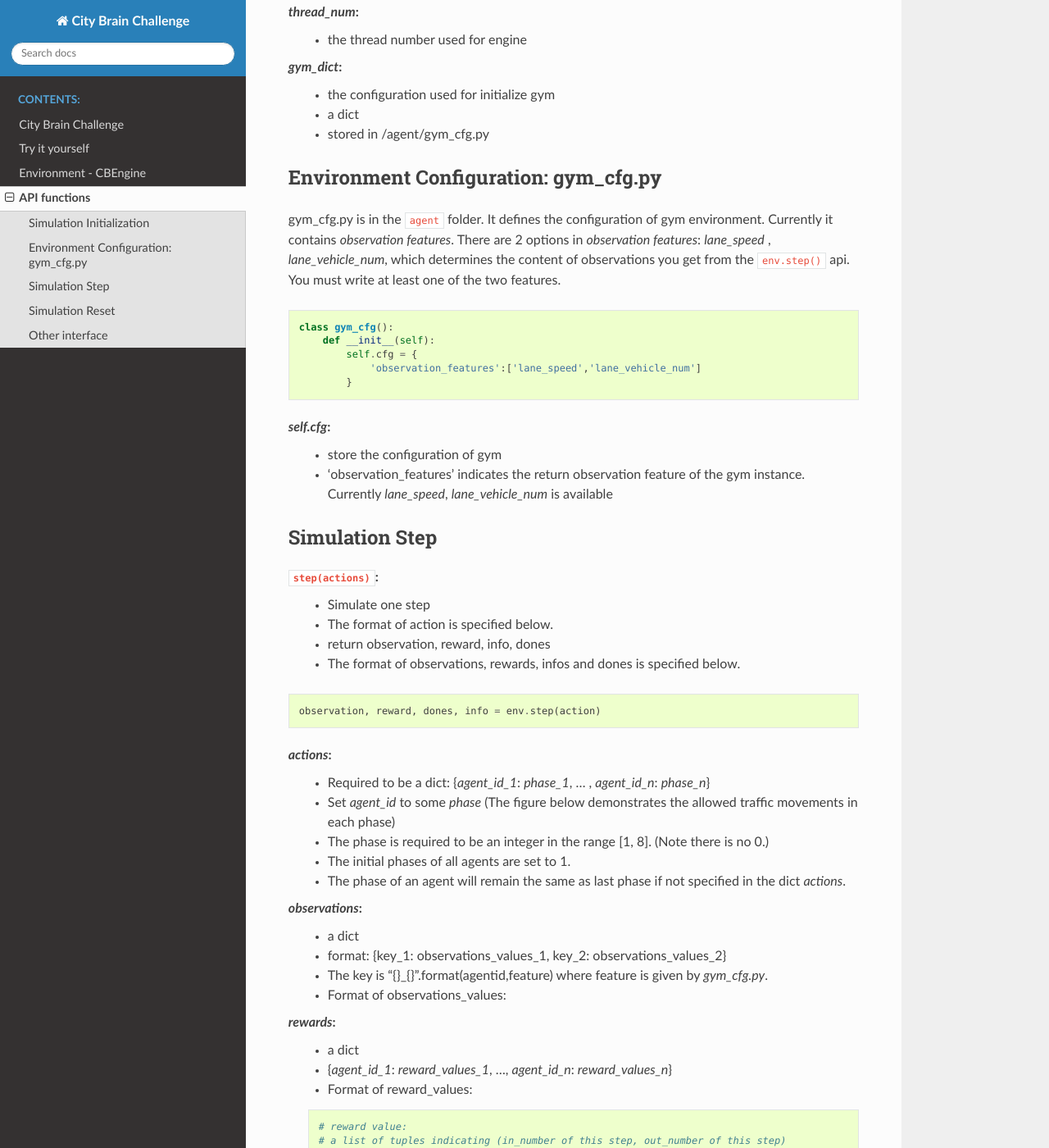
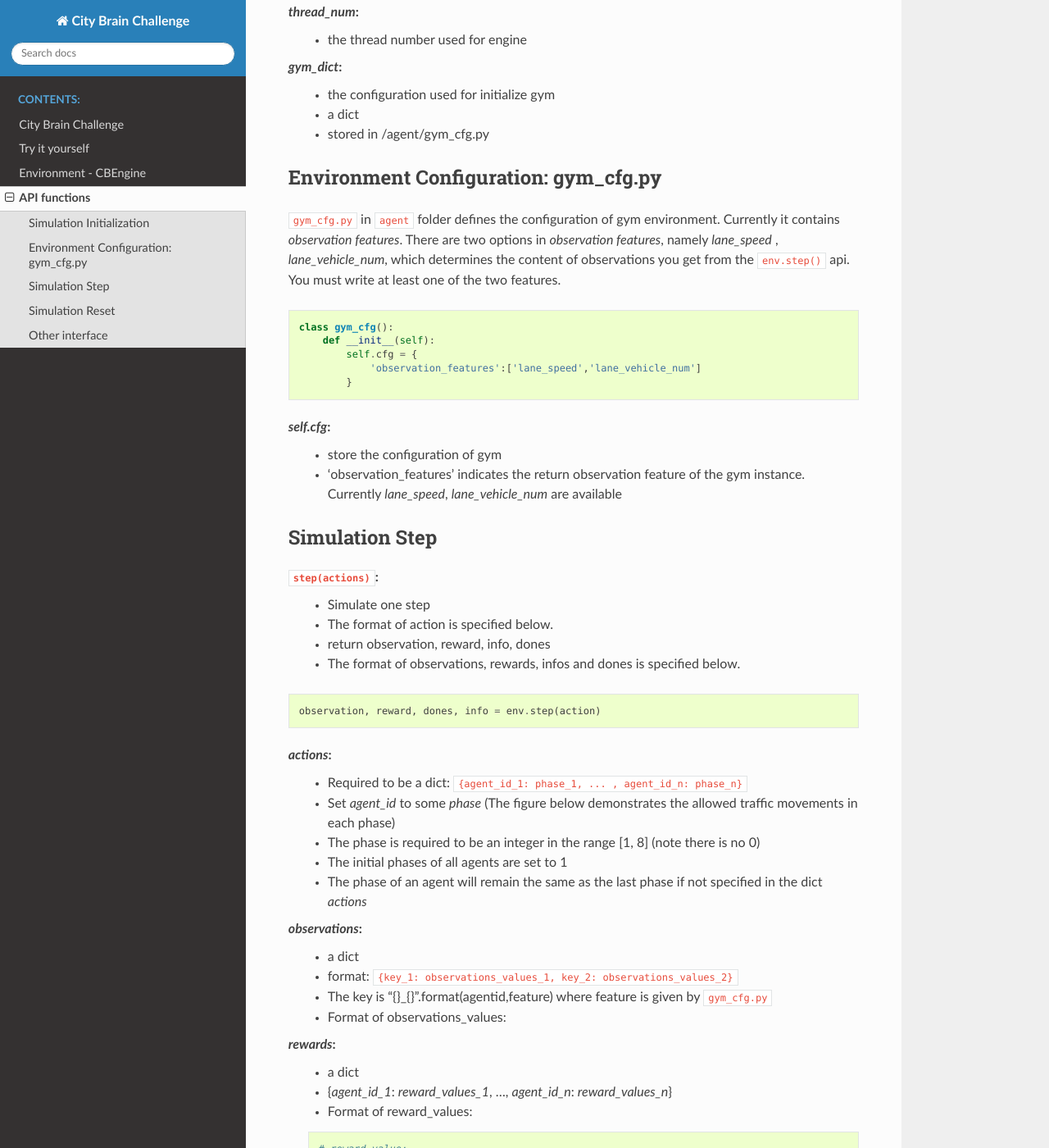
Before and after one commit to CityBrainChallenge/KDDCup2021-CityBrainChallenge, a Sphinx documentation site: the page built from docs/APIs.rst, in a window 1280 px wide and 1400 px high, scrolled down 524 px. Shown: the whole window at 82% size. Built offline with Sphinx 7.4.7 and the Read the Docs theme 2.0.0, drawn with Linux system fonts in a browser that asks for light colours; some of the changed lines change nothing that is shown; some of the changed text lies outside the part shown.

Commit message:
Update APIs.rst

```diff
--- a/docs/APIs.rst
+++ b/docs/APIs.rst
@@ -2,7 +2,7 @@
 
 API functions
 =======================
-Upon the CBEngine, we provide APIs that shares the similar parameters as the OpenAi Gym environment.
+Based on the CBEngine, we provide APIs that share the similar parameters as the OpenAI Gym environment.
 
 
 ===============
@@ -33,7 +33,7 @@
 Environment Configuration: gym_cfg.py
 ===========
 
-gym_cfg.py is in the ``agent`` folder. It defines the configuration of gym environment. Currently it contains `observation features`. There are 2 options in `observation features`: `lane_speed` , `lane_vehicle_num`, which determines the content of observations you get from the ``env.step()`` api. You must write at least one of the two features.
+``gym_cfg.py`` in ``agent`` folder defines the configuration of gym environment. Currently it contains `observation features`. There are two options in `observation features`, namely `lane_speed` , `lane_vehicle_num`, which determines the content of observations you get from the ``env.step()`` api. You must write at least one of the two features.
 
 .. code-block:: python
 
@@ -46,7 +46,7 @@
 
 `self.cfg`:
     - store the configuration of gym
-    - 'observation_features' indicates the return observation feature of the gym instance. Currently `lane_speed`, `lane_vehicle_num` is available
+    - 'observation_features' indicates the return observation feature of the gym instance. Currently `lane_speed`, `lane_vehicle_num` are available
 
 
 ======
@@ -67,16 +67,16 @@
 
 
 `actions`:
-    - Required to be a dict: {`agent_id_1`: `phase_1`, ... , `agent_id_n`: `phase_n`}
+    - Required to be a dict: ``{agent_id_1: phase_1, ... , agent_id_n: phase_n}``
     - Set `agent_id` to some `phase` (The figure below demonstrates the allowed traffic movements in each phase)
-    - The phase is required to be an integer in the range [1, 8]. (Note there is no 0.)
-    - The initial phases of all agents are set to 1.
-    - The phase of an agent will remain the same as last phase if not specified in the dict `actions`.
+    - The phase is required to be an integer in the range [1, 8] (note there is no 0)
+    - The initial phases of all agents are set to 1
+    - The phase of an agent will remain the same as the last phase if not specified in the dict `actions`
 
 `observations`:
     - a dict
-    - format: {key_1: observations_values_1, key_2: observations_values_2}
-    - The key is "{}_{}".format(agentid,feature) where feature is given by *gym_cfg.py*.
+    - format: ``{key_1: observations_values_1, key_2: observations_values_2}``
+    - The key is "{}_{}".format(agentid,feature) where feature is given by ``gym_cfg.py``
     - Format of observations_values:
     .. code-block::
         # observation values:
```
